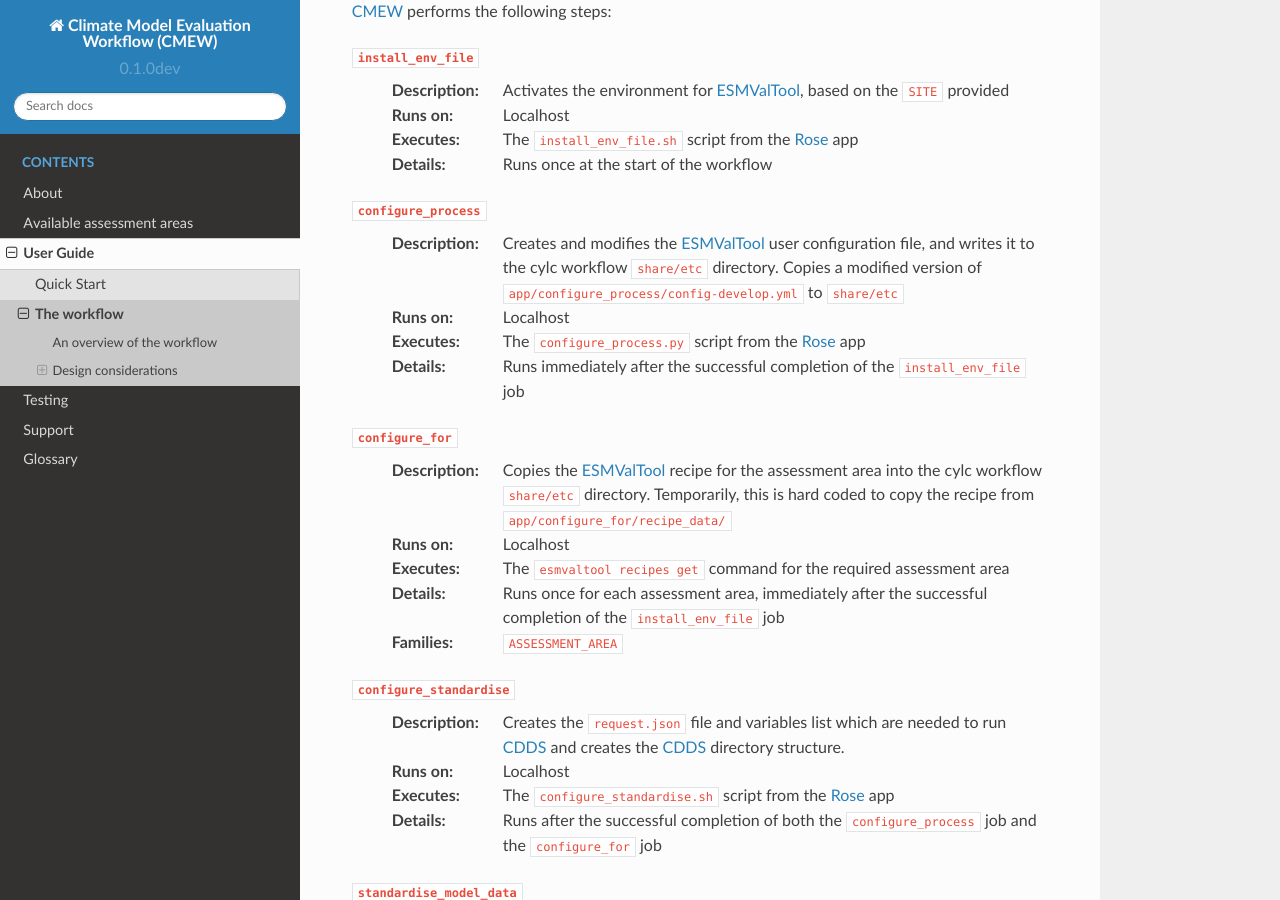
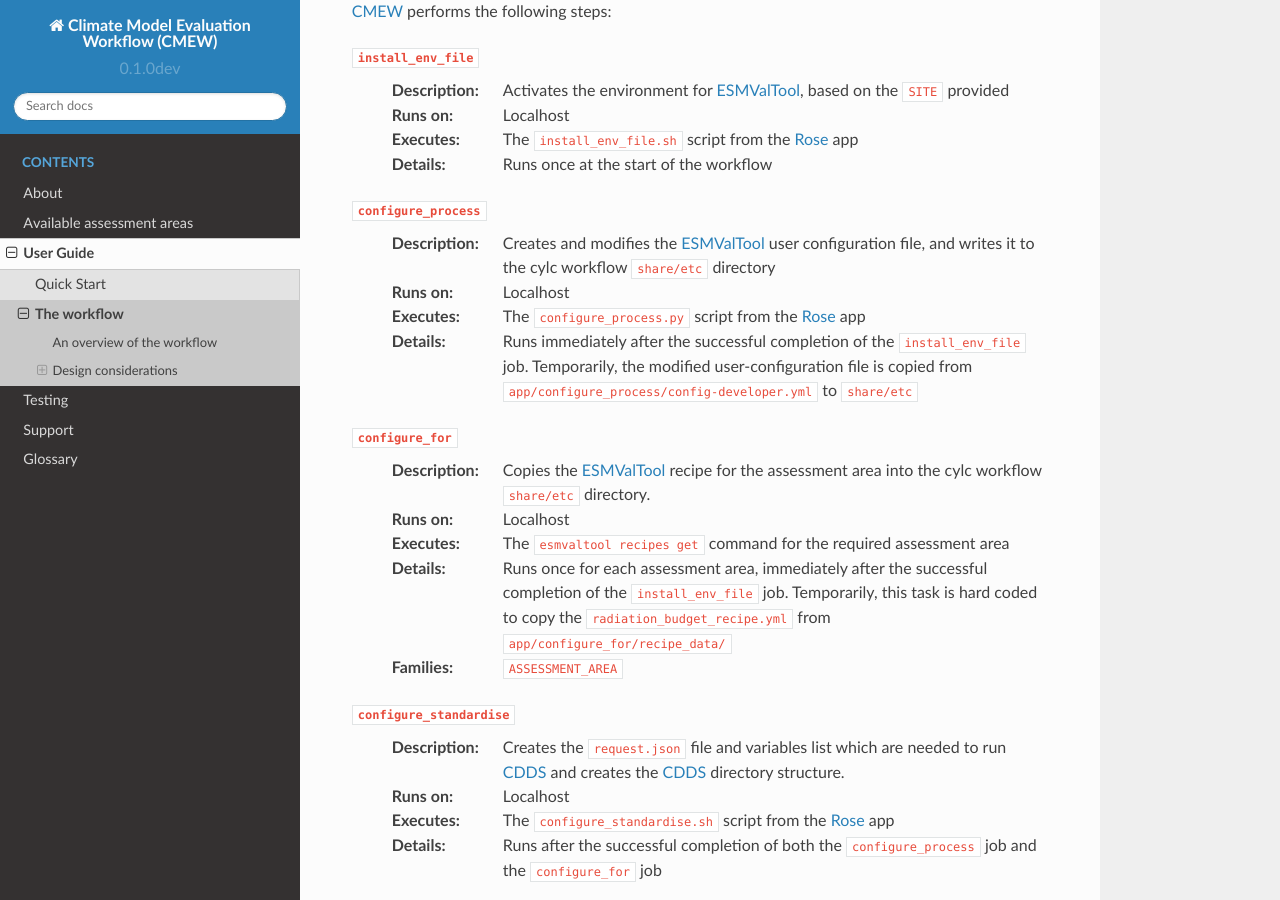
Before and after one commit to MetOffice/CMEW, a Sphinx documentation site: the page built from doc/source/user_guide/workflow.rst, in a window 1280 px wide and 900 px high, scrolled down 216 px. Built offline with Sphinx 7.4.7 and the Read the Docs theme 2.0.0, drawn with Linux system fonts in a browser that asks for light colours.

Commit message:
#166: changes to docs

```diff
--- a/doc/source/user_guide/workflow.rst
+++ b/doc/source/user_guide/workflow.rst
@@ -23,28 +23,28 @@ An overview of the workflow
 ``configure_process``
   :Description:
      Creates and modifies the |ESMValTool| user configuration file,
-     and writes it to the cylc workflow ``share/etc`` directory. Copies
-     a modified version of ``app/configure_process/config-develop.yml``
-     to ``share/etc``
+     and writes it to the cylc workflow ``share/etc`` directory
   :Runs on:
      Localhost
   :Executes:
      The ``configure_process.py`` script from the |Rose| app
   :Details:
-     Runs immediately after the successful completion of the ``install_env_file`` job
+     Runs immediately after the successful completion of the ``install_env_file`` job.
+     Temporarily, the modified user-configuration file is copied from
+     ``app/configure_process/config-developer.yml`` to ``share/etc``
 
 ``configure_for``
   :Description:
      Copies the |ESMValTool| recipe for the assessment area into
-     the cylc workflow ``share/etc`` directory. Temporarily, this is hard coded
-     to copy the recipe from ``app/configure_for/recipe_data/``
+     the cylc workflow ``share/etc`` directory.
   :Runs on:
      Localhost
   :Executes:
      The ``esmvaltool recipes get`` command for the required assessment area
   :Details:
      Runs once for each assessment area, immediately after the successful
-     completion of the ``install_env_file`` job
+     completion of the ``install_env_file`` job. Temporarily, this task is hard coded
+     to copy the ``radiation_budget_recipe.yml`` from ``app/configure_for/recipe_data/``
   :Families:
      ``ASSESSMENT_AREA``
 
```
